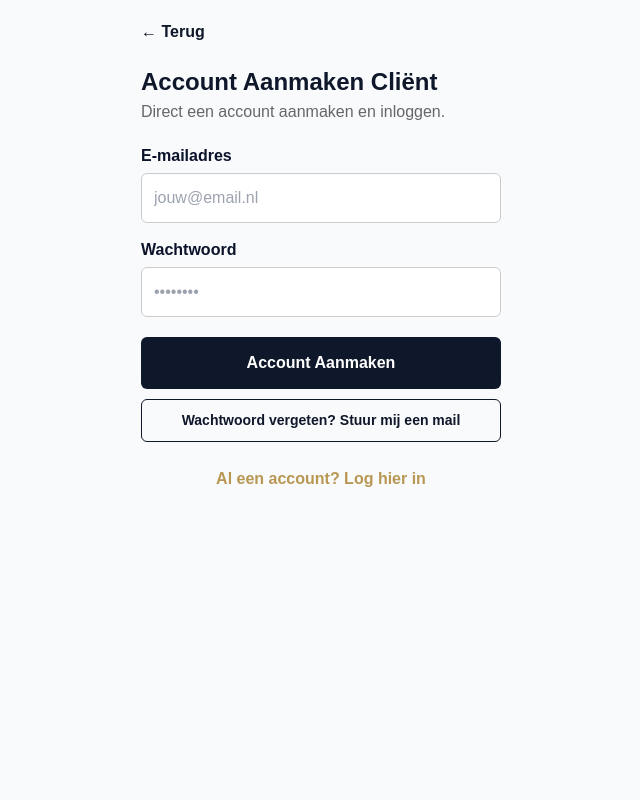
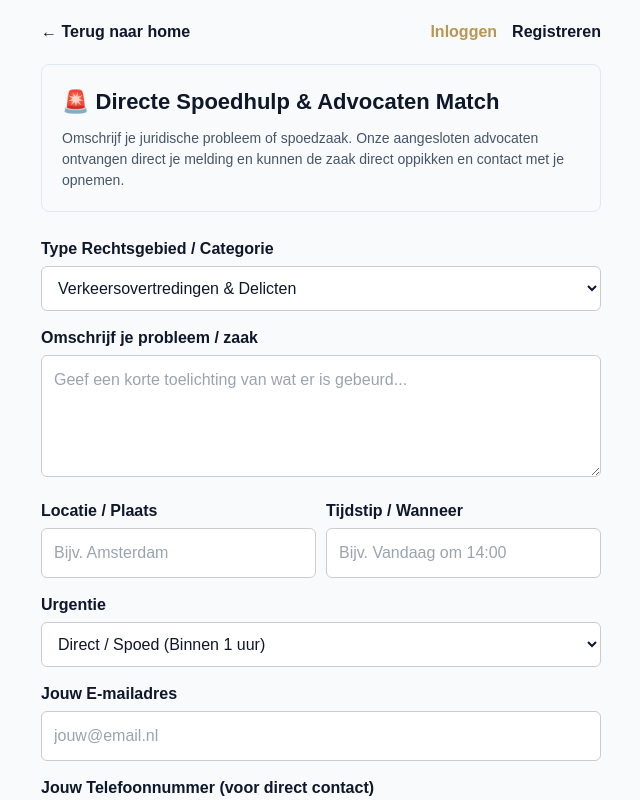
Before and after one commit to fhbzc8gt58-a11y/advocaat-direct, a Next.js app: page / in a window 1280 px wide. Shown: the top 800 px of the page, without its empty margins (319-959 px from the left). Built offline with nearby package versions, Linux system fonts and the light colour scheme.

Commit message:
Update page.tsx

```diff
--- a/app/page.tsx
+++ b/app/page.tsx
@@ -4,102 +4,171 @@ import { useState } from 'react';
 import { useRouter } from 'next/navigation';
 import Link from 'next/link';
 
-export default function RegisterPage() {
+export default function SpoedIndienenPage() {
+  const [loading, setLoading] = useState(false);
+  const [successMessage, setSuccessMessage] = useState('');
+  const [error, setError] = useState('');
+
+  // Formulier state
+  const [rechtsgebied, setRechtsgebied] = useState('Verkeersovertredingen');
+  const [probleem, setProbleem] = useState('');
+  const [locatie, setLocatie] = useState('');
+  const [tijd, setTijd] = useState('');
+  const [urgentie, setUrgentie] = useState('Hoog');
+  const [telefoon, setTelefoon] = useState('');
   const [email, setEmail] = useState('');
-  const [password, setPassword] = useState('');
-  const [loading, setLoading] = useState(false);
-  const [message, setMessage] = useState('');
-  const [error, setError] = useState('');
-  const router = useRouter();
 
-  // Registreren zonder verificatiemail-problemen
-  const handleRegister = async (e: React.FormEvent) => {
+  const handleSubmitSpoed = async (e: React.FormEvent) => {
     e.preventDefault();
     setLoading(true);
     setError('');
-    setMessage('');
+    setSuccessMessage('');
 
     try {
-      // Pas dit aan naar jouw eigen Supabase client aanroep indien nodig:
-      // const { error } = await supabase.auth.signUp({ email, password });
+      // Hier sla je de spoedzaak op in je Supabase database tabel 'spoed_zaken'
+      // Voorbeeld logica:
+      // const { error } = await supabase.from('spoed_zaken').insert([
+      //   { rechtsgebied, probleem, locatie, tijd, urgentie, telefoon, email, status: 'open' }
+      // ]);
       // if (error) throw error;
 
-      setMessage('Account succesvol aangemaakt! Je kunt nu inloggen.');
-      setTimeout(() => {
-        router.push('/login'); // Stuurt netjes door naar de inlogpagina
-      }, 2000);
+      // Simulatie van succesvolle verzending naar aangesloten advocaten
+      setSuccessMessage(
+        'Spoedoproep succesvol verzonden! Beschikbare advocaten in jouw regio worden direct geïnformeerd en nemen contact met je op.'
+      );
+
+      // Velden resetten
+      setProbleem('');
+      setLocatie('');
+      setTijd('');
+      setTelefoon('');
+      setEmail('');
     } catch (err: any) {
-      setError(err.message || 'Er is een fout opgetreden bij registratie.');
+      setError(err.message || 'Er is iets misgegaan bij het versturen van de spoedzaak.');
     } finally {
       setLoading(false);
     }
   };
 
-  // Wachtwoord vergeten functionaliteit via Supabase
-  const handleForgotPassword = async () => {
-    if (!email) {
-      setError('Vul eerst je e-mailadres hierboven in om je wachtwoord te resetten.');
-      return;
-    }
+  return (
+    <div style={{ padding: '20px', maxWidth: '600px', margin: '0 auto', fontFamily: 'sans-serif', color: '#0f172a' }}>
+      <div style={{ display: 'flex', justifyContent: 'space-between', alignItems: 'center', marginBottom: '20px' }}>
+        <Link href="/" style={{ color: '#0f172a', textDecoration: 'none', fontWeight: 'bold' }}>← Terug naar home</Link>
+        <div>
+          <Link href="/login" style={{ marginRight: '15px', color: '#b89753', textDecoration: 'none', fontWeight: '600' }}>Inloggen</Link>
+          <Link href="/register" style={{ color: '#0f172a', textDecoration: 'none', fontWeight: '600' }}>Registreren</Link>
+        </div>
+      </div>
 
-    try {
-      // const { error } = await supabase.auth.resetPasswordForEmail(email, {
-      //   redirectTo: 'https://mijnadvocaat.online/update-password',
-      // });
-      // if (error) throw error;
-
-      setMessage('Als dit e-mailadres bestaat, is er een herstelmail verstuurd!');
-      setError('');
-    } catch (err: any) {
-      setError(err.message || 'Kon geen resetmail versturen.');
-    }
-  };
-
-  return (
-    <div style={{ padding: '20px', maxWidth: '400px', margin: '0 auto', fontFamily: 'sans-serif' }}>
-      <Link href="/" style={{ color: '#0f172a', textDecoration: 'none', fontWeight: 'bold' }}>← Terug</Link>
-
-      <h1 style={{ fontSize: '24px', fontWeight: 'bold', marginTop: '20px', color: '#0f172a' }}>
-        Account Aanmaken Cliënt
-      </h1>
-      <p style={{ color: '#666', marginBottom: '20px' }}>
-        Direct een account aanmaken en inloggen.
-      </p>
+      <div style={{ background: '#f8fafc', padding: '20px', borderRadius: '8px', border: '1px solid #e2e8f0', marginBottom: '25px' }}>
+        <h1 style={{ fontSize: '22px', fontWeight: 'bold', marginBottom: '10px' }}>
+          🚨 Directe Spoedhulp & Advocaten Match
+        </h1>
+        <p style={{ color: '#475569', fontSize: '14px', lineHeight: '1.5' }}>
+          Omschrijf je juridische probleem of spoedzaak. Onze aangesloten advocaten ontvangen direct je melding en kunnen de zaak direct oppikken en contact met je opnemen.
+        </p>
+      </div>
 
       {error && (
-        <div style={{ background: '#ffe6e6', color: '#d00', padding: '10px', marginBottom: '15px', borderRadius: '4px' }}>
+        <div style={{ background: '#ffe6e6', color: '#d00', padding: '12px', marginBottom: '15px', borderRadius: '6px' }}>
           {error}
         </div>
       )}
 
-      {message && (
-        <div style={{ background: '#e6f4ea', color: '#137333', padding: '10px', marginBottom: '15px', borderRadius: '4px' }}>
-          {message}
+      {successMessage && (
+        <div style={{ background: '#e6f4ea', color: '#137333', padding: '15px', marginBottom: '20px', borderRadius: '6px', fontWeight: '500' }}>
+          {successMessage}
         </div>
       )}
 
-      <form onSubmit={handleRegister}>
+      <form onSubmit={handleSubmitSpoed}>
         <div style={{ marginBottom: '15px' }}>
-          <label style={{ display: 'block', marginBottom: '5px', fontWeight: '600' }}>E-mailadres</label>
+          <label style={{ display: 'block', marginBottom: '5px', fontWeight: '600' }}>Type Rechtsgebied / Categorie</label>
+          <select
+            value={rechtsgebied}
+            onChange={(e) => setRechtsgebied(e.target.value)}
+            style={{ width: '100%', padding: '12px', border: '1px solid #ccc', borderRadius: '6px', fontSize: '16px', background: '#fff' }}
+          >
+            <option value="Verkeersovertredingen">Verkeersovertredingen & Delicten</option>
+            <option value="Letselschade">Letselschade</option>
+            <option value="Arbeidsrecht">Arbeidsrecht / Ontslag</option>
+            <option value="Strafrecht">Strafrecht (Algemeen)</option>
+            <option value="Huurrecht">Huurrecht & Woning</option>
+            <option value="Overig">Overig Juridisch Probleem</option>
+          </select>
+        </div>
+
+        <div style={{ marginBottom: '15px' }}>
+          <label style={{ display: 'block', marginBottom: '5px', fontWeight: '600' }}>Omschrijf je probleem / zaak</label>
+          <textarea
+            rows={4}
+            value={probleem}
+            onChange={(e) => setProbleem(e.target.value)}
+            required
+            placeholder="Geef een korte toelichting van wat er is gebeurd..."
+            style={{ width: '100%', padding: '12px', border: '1px solid #ccc', borderRadius: '6px', fontSize: '16px' }}
+          />
+        </div>
+
+        <div style={{ display: 'flex', gap: '10px', marginBottom: '15px' }}>
+          <div style={{ flex: 1 }}>
+            <label style={{ display: 'block', marginBottom: '5px', fontWeight: '600' }}>Locatie / Plaats</label>
+            <input
+              type="text"
+              value={locatie}
+              onChange={(e) => setLocatie(e.target.value)}
+              required
+              placeholder="Bijv. Amsterdam"
+              style={{ width: '100%', padding: '12px', border: '1px solid #ccc', borderRadius: '6px', fontSize: '16px' }}
+            />
+          </div>
+          <div style={{ flex: 1 }}>
+            <label style={{ display: 'block', marginBottom: '5px', fontWeight: '600' }}>Tijdstip / Wanneer</label>
+            <input
+              type="text"
+              value={tijd}
+              onChange={(e) => setTijd(e.target.value)}
+              required
+              placeholder="Bijv. Vandaag om 14:00"
+              style={{ width: '100%', padding: '12px', border: '1px solid #ccc', borderRadius: '6px', fontSize: '16px' }}
+            />
+          </div>
+        </div>
+
+        <div style={{ marginBottom: '15px' }}>
+          <label style={{ display: 'block', marginBottom: '5px', fontWeight: '600' }}>Urgentie</label>
+          <select
+            value={urgentie}
+            onChange={(e) => setUrgentie(e.target.value)}
+            style={{ width: '100%', padding: '12px', border: '1px solid #ccc', borderRadius: '6px', fontSize: '16px', background: '#fff' }}
+          >
+            <option value="Hoog">Direct / Spoed (Binnen 1 uur)</option>
+            <option value="Middel">Vandaag nog</option>
+            <option value="Laag">Binnen 24-48 uur</option>
+          </select>
+        </div>
+
+        <div style={{ marginBottom: '15px' }}>
+          <label style={{ display: 'block', marginBottom: '5px', fontWeight: '600' }}>Jouw E-mailadres</label>
           <input
             type="email"
             value={email}
             onChange={(e) => setEmail(e.target.value)}
             required
+            placeholder="jouw@email.nl"
             style={{ width: '100%', padding: '12px', border: '1px solid #ccc', borderRadius: '6px', fontSize: '16px' }}
-            placeholder="jouw@email.nl"
           />
         </div>
 
-        <div style={{ marginBottom: '20px' }}>
-          <label style={{ display: 'block', marginBottom: '5px', fontWeight: '600' }}>Wachtwoord</label>
+        <div style={{ marginBottom: '25px' }}>
+          <label style={{ display: 'block', marginBottom: '5px', fontWeight: '600' }}>Jouw Telefoonnummer (voor direct contact)</label>
           <input
-            type="password"
-            value={password}
-            onChange={(e) => setPassword(e.target.value)}
+            type="tel"
+            value={telefoon}
+            onChange={(e) => setTelefoon(e.target.value)}
             required
+            placeholder="06 12345678"
             style={{ width: '100%', padding: '12px', border: '1px solid #ccc', borderRadius: '6px', fontSize: '16px' }}
-            placeholder="••••••••"
           />
         </div>
 
@@ -108,46 +177,19 @@ export default function RegisterPage() {
           disabled={loading}
           style={{
             width: '100%',
-            padding: '14px',
+            padding: '15px',
             backgroundColor: '#0f172a',
             color: '#fff',
             border: 'none',
             borderRadius: '6px',
             fontWeight: 'bold',
             fontSize: '16px',
-            cursor: 'pointer',
-            marginBottom: '10px'
+            cursor: 'pointer'
           }}
         >
-          {loading ? 'Bezig...' : 'Account Aanmaken'}
+          {loading ? 'Bezig met uitzenden...' : 'Verstuur Spoedoproep naar Advocaten'}
         </button>
       </form>
-
-      {/* Wachtwoord vergeten knop */}
-      <button
-        type="button"
-        onClick={handleForgotPassword}
-        style={{
-          width: '100%',
-          padding: '10px',
-          backgroundColor: 'transparent',
-          color: '#0f172a',
-          border: '1px solid #0f172a',
-          borderRadius: '6px',
-          fontWeight: '600',
-          fontSize: '14px',
-          cursor: 'pointer',
-          marginBottom: '15px'
-        }}
-      >
-        Wachtwoord vergeten? Stuur mij een mail
-      </button>
-
-      <div style={{ textAlign: 'center', marginTop: '10px' }}>
-        <Link href="/login" style={{ color: '#b89753', textDecoration: 'none', fontWeight: '600' }}>
-          Al een account? Log hier in
-        </Link>
-      </div>
     </div>
   );
 }
```
